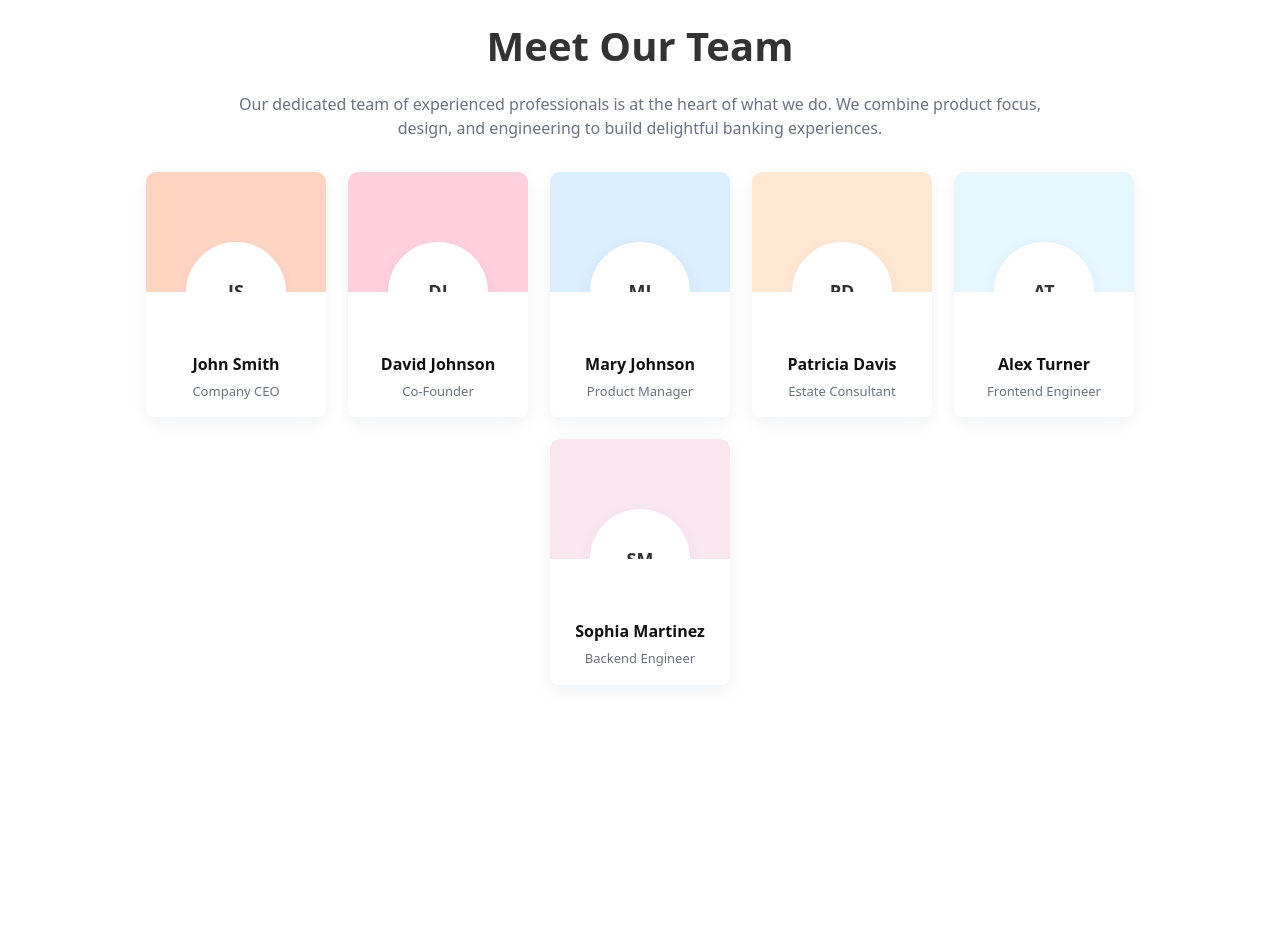
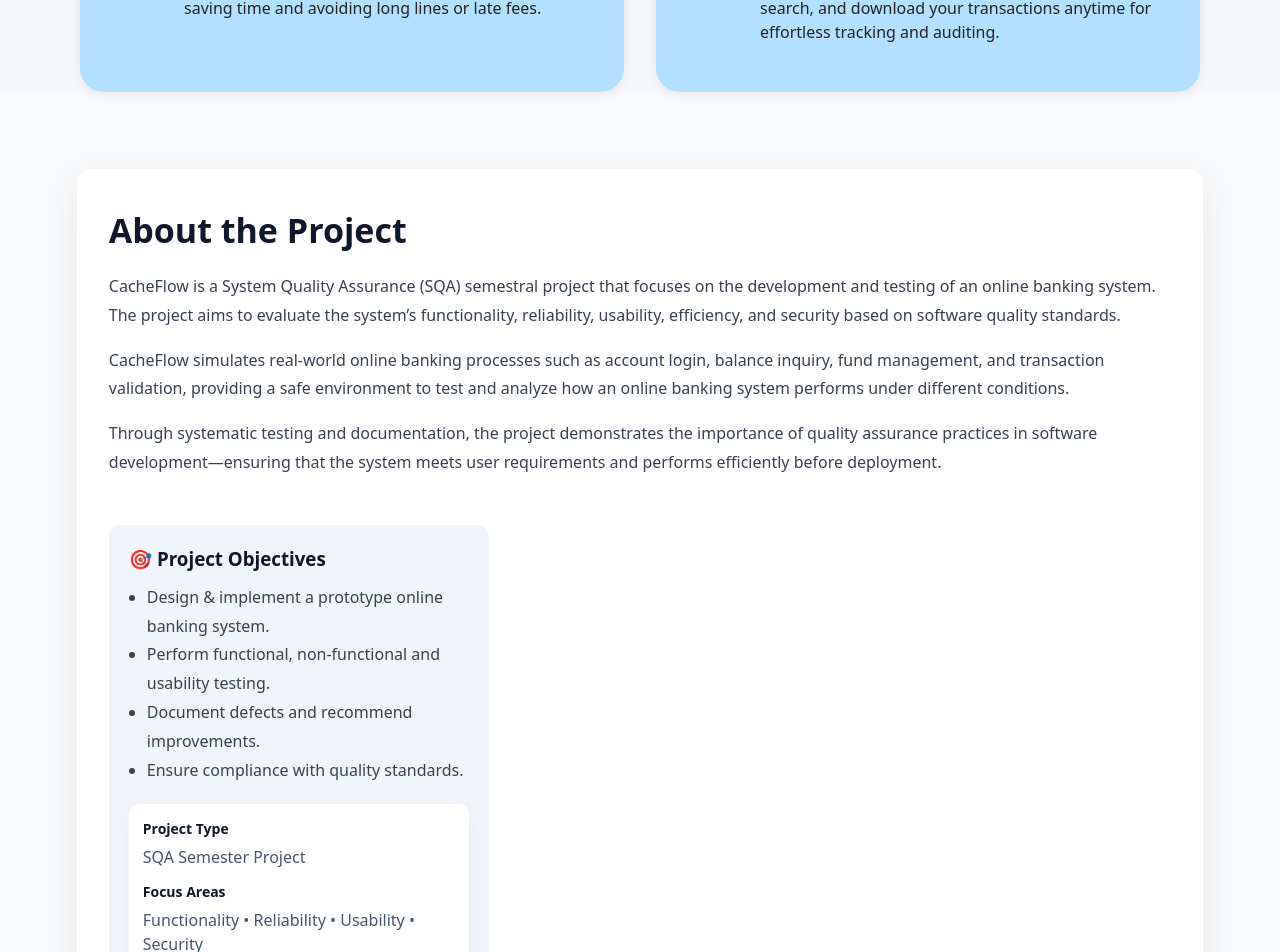
Before and after one commit to pransin00/CacheFlow, a React (Vite) app: page / in a window 1280 px wide. Shown: the part 1841-2793 px from the top of the page. Before the commit the page ends 2603 px from the top, so only its background shows below. Built offline with nearby package versions, Linux system fonts and the light colour scheme.

Commit message:
Landing Page UI Edit

```diff
--- a/src/LandingPage.jsx
+++ b/src/LandingPage.jsx
@@ -24,6 +24,7 @@ const LandingPage = () => {
           </div>
           <div style={{ display: "flex", gap: 32, alignItems: "center" }}>
             <a href="#about" style={{ color: "#222", textDecoration: "none", fontWeight: 500, fontSize: 18 }}>About</a>
+            <a href="#services" style={{ color: "#222", textDecoration: "none", fontWeight: 500, fontSize: 18 }}>Services</a>
             <a href="#contact" style={{ color: "#222", textDecoration: "none", fontWeight: 500, fontSize: 18 }}>Contact Us</a>
             <button
               style={{
@@ -90,43 +91,180 @@ const LandingPage = () => {
           <img src={cardImg} alt="Card" style={{ width: "48%", minWidth: 260, height: "auto" }} />
         </div>
       </section>
+
+      {/* diagonal/gradient divider between hero and features */}
+      <div style={{ width: '100%', overflow: 'hidden', lineHeight: 0 }} aria-hidden>
+        <svg viewBox="0 0 1440 180" preserveAspectRatio="none" style={{ display: 'block', width: '100%', height: 180 }}>
+          <defs>
+            <linearGradient id="heroToFeatures" x1="0%" x2="100%" y1="0%" y2="0%">
+              <stop offset="0%" stopColor="#dde6f7" />
+              <stop offset="100%" stopColor="#ffffff" />
+            </linearGradient>
+          </defs>
+          <path d="M0,0 L1440,0 L1440,120 C960,60 480,180 0,120 Z" fill="url(#heroToFeatures)" />
+        </svg>
+      </div>
+
+      <section id="services" style={{ scrollMarginTop: 0 }}>
         <ServicesSection />
+      </section>
 
-      <section id="about" style={{ padding: '6% 4%', background: '#fff' }}>
-        <div style={{ maxWidth: 1100, margin: '0 auto', textAlign: 'center' }}>
-          <h2 style={{ color: '#333', fontSize: 40, marginBottom: 8, fontWeight: 700 }}>Meet Our Team</h2>
-          <p style={{ color: '#6b7280', marginBottom: 32, maxWidth: 820, marginLeft: 'auto', marginRight: 'auto' }}>Our dedicated team of experienced professionals is at the heart of what we do. We combine product focus, design, and engineering to build delightful banking experiences.</p>
+  <section id="about" style={{ padding: '6% 6%', background: '#f8fafc', minHeight: '70vh', display: 'flex', alignItems: 'center' , scrollMarginTop: 0 }}>
+        <div style={{ maxWidth: 1500, margin: '0 auto', width: '100%' }}>
+          <div style={{ background: '#ffffff', borderRadius: 14, boxShadow: '0 12px 40px rgba(2,6,23,0.08)', padding: 32, display: 'flex', gap: 32, alignItems: 'flex-start', flexWrap: 'wrap' }}>
+            <div style={{ flex: '1 1 680px', minWidth: 320 }}>
+              <h2 style={{ color: '#0f172a', fontSize: 34, margin: '4px 0 16px', fontWeight: 900 }}>About the Project</h2>
+              <div style={{ color: '#374151', lineHeight: 1.8, fontSize: 16 }}>
+                <p style={{ marginTop: 0 }}>
+                  CacheFlow is a System Quality Assurance (SQA) semestral project that focuses on the development and testing of an online banking system. The project aims to evaluate the system’s functionality, reliability, usability, efficiency, and security based on software quality standards.
+                </p>
 
-          <div style={{ display: 'flex', gap: 22, justifyContent: 'center', flexWrap: 'wrap' }}>
-            {[
+                <p>
+                  CacheFlow simulates real-world online banking processes such as account login, balance inquiry, fund management, and transaction validation, providing a safe environment to test and analyze how an online banking system performs under different conditions.
+                </p>
+
+                <p>
+                  Through systematic testing and documentation, the project demonstrates the importance of quality assurance practices in software development—ensuring that the system meets user requirements and performs efficiently before deployment.
+                </p>
+              </div>
+            </div>
+
+            <aside style={{ width: 380, minWidth: 260, background: '#f1f5f9', borderRadius: 12, padding: 20, boxSizing: 'border-box' }}>
+              <h3 style={{ marginTop: 0, marginBottom: 10, color: '#0f172a' }}>🎯 Project Objectives</h3>
+              <ul style={{ margin: 0, paddingLeft: 18, color: '#374151', lineHeight: 1.8 }}>
+                <li>Design & implement a prototype online banking system.</li>
+                <li>Perform functional, non-functional and usability testing.</li>
+                <li>Document defects and recommend improvements.</li>
+                <li>Ensure compliance with quality standards.</li>
+              </ul>
+
+              <div style={{ marginTop: 20, padding: 14, background: '#fff', borderRadius: 10, boxShadow: '0 8px 24px rgba(2,6,23,0.04)' }}>
+                <div style={{ fontSize: 14, color: '#0f172a', fontWeight: 800 }}>Project Type</div>
+                <div style={{ color: '#475569', marginTop: 6 }}>SQA Semester Project</div>
+
+                <div style={{ marginTop: 12, fontSize: 14, fontWeight: 800, color: '#0f172a' }}>Focus Areas</div>
+                <div style={{ color: '#475569', marginTop: 6 }}>Functionality • Reliability • Usability • Security</div>
+              </div>
+            </aside>
+          </div>
+        </div>
+      </section>
+
+      <section id="contact" style={{ height: '100vh', background: '#fff', display: 'flex', alignItems: 'center', justifyContent: 'center' }}>
+        <div style={{ width: '100%', height: '100%', position: 'relative', overflow: 'hidden' }}>
+          <div style={{ position: 'absolute', top: 12, left: 0, right: 0, textAlign: 'center' }}>
+            <h2 style={{ color: '#333', fontSize: 32, marginBottom: 8, fontWeight: 700 }}>Contact Us</h2>
+            <p style={{ color: '#6b7280', marginBottom: 0, maxWidth: 900, marginLeft: 'auto', marginRight: 'auto' }}>Get in touch or meet the team below.</p>
+          </div>
+
+          {/* Slideshow container moved to Contact section */}
+          <TeamSlideshow />
+        </div>
+      </section>
+    </div>
+  );
+};
+
+const TeamSlideshow = () => {
+  const team = [
     { name: 'John Smith', role: 'Company CEO', color: '#ffd5c2' },
     { name: 'David Johnson', role: 'Co-Founder', color: '#ffd0dd' },
     { name: 'Mary Johnson', role: 'Product Manager', color: '#dbeeff' },
     { name: 'Patricia Davis', role: 'Estate Consultant', color: '#ffe7d1' },
     { name: 'Alex Turner', role: 'Frontend Engineer', color: '#e6f7ff' },
     { name: 'Sophia Martinez', role: 'Backend Engineer', color: '#fbe7f0' }
-            ].map((m) => (
-              <div key={m.name} style={{ width: 180, background: '#fff', borderRadius: 8, boxShadow: '0 6px 18px rgba(13,38,76,0.06)', overflow: 'visible' }}>
-                <div style={{ height: 120, background: m.color, borderTopLeftRadius: 10, borderTopRightRadius: 10, position: 'relative', overflow: 'hidden', display: 'flex', alignItems: 'flex-end', justifyContent: 'center' }}>
-                  {/* curved bottom effect */}
-                  <div style={{ position: 'absolute', left: 0, right: 0, bottom: -34, height: 68, background: m.color, borderBottomLeftRadius: 100, borderBottomRightRadius: 100 }} />
-                  {/* avatar circle overlapping */}
-                  <div style={{ position: 'relative', zIndex: 2, width: 100, height: 100, borderRadius: 100, background: '#fff', display: 'flex', alignItems: 'center', justifyContent: 'center', marginBottom: -50, boxShadow: '0 6px 18px rgba(10,60,255,0.06)' }}>
-                    <div style={{ width: 90, height: 90, borderRadius: 90, background: '#fff', display: 'flex', alignItems: 'center', justifyContent: 'center', fontSize: 18, fontWeight: 700, color: '#333' }}>
-                      {m.name.split(' ').map(n => n[0]).slice(0,2).join('')}
-                    </div>
+  ];
+
+  const CARD_WIDTH = 360; // px
+  const GAP = 28; // px
+  const visibleCount = 3;
+
+  // build clone buffer for seamless loop
+  const slides = [...team.slice(-visibleCount), ...team, ...team.slice(0, visibleCount)];
+  const total = slides.length;
+
+  const [cur, setCur] = React.useState(visibleCount); // start at first real slide
+  const [isTransitioning, setIsTransitioning] = React.useState(true);
+  const trackRef = React.useRef(null);
+
+  // autoplay
+  React.useEffect(() => {
+    const iv = setInterval(() => setCur(c => c + 1), 4000);
+    return () => clearInterval(iv);
+  }, []);
+
+  // handle transition end for seamless jump
+  React.useEffect(() => {
+    const node = trackRef.current;
+    if (!node) return;
+    const onEnd = () => {
+      // if we've moved past the real slides at end, jump back without transition
+      if (cur >= team.length + visibleCount) {
+        setIsTransitioning(false);
+        setCur(visibleCount);
+      }
+      // if we've moved before real slides at start, jump to end window
+      if (cur < visibleCount) {
+        setIsTransitioning(false);
+        setCur(team.length + (cur % team.length));
+      }
+    };
+    node.addEventListener('transitionend', onEnd);
+    return () => node.removeEventListener('transitionend', onEnd);
+  }, [cur, team.length]);
+
+  // re-enable transition after a non-transition move
+  React.useEffect(() => {
+    if (!isTransitioning) {
+      // next tick re-enable
+      const t = setTimeout(() => setIsTransitioning(true), 20);
+      return () => clearTimeout(t);
+    }
+  }, [isTransitioning]);
+
+  const prev = () => setCur(c => c - 1);
+  const next = () => setCur(c => c + 1);
+
+  const setIndex = (i) => {
+    // set to corresponding real index offset by visibleCount
+    setCur(i + visibleCount);
+  };
+
+  const trackWidth = slides.length * (CARD_WIDTH + GAP);
+  const offset = cur * (CARD_WIDTH + GAP);
+
+  return (
+    <div style={{ height: '100%', display: 'flex', alignItems: 'center', justifyContent: 'center' }}>
+      <button onClick={prev} aria-label="Previous" style={{ position: 'absolute', left: 12, top: '50%', transform: 'translateY(-50%)', zIndex: 5, background: 'rgba(0,0,0,0.05)', border: 'none', width: 44, height: 44, borderRadius: 44, cursor: 'pointer' }}>❮</button>
+
+      <div style={{ width: (CARD_WIDTH * visibleCount) + (GAP * (visibleCount - 1)), overflow: 'hidden' }}>
+        <div ref={trackRef} style={{ display: 'flex', gap: GAP, transform: `translateX(-${offset}px)`, transition: isTransitioning ? 'transform 600ms ease' : 'none', width: trackWidth }}>
+          {slides.map((m, idx) => (
+            <div key={`${m.name}-${idx}`} style={{ width: CARD_WIDTH, flex: '0 0 auto', background: '#fff', borderRadius: 12, boxShadow: '0 10px 30px rgba(13,38,76,0.06)', overflow: 'visible' }}>
+              <div style={{ height: 260, background: m.color, borderTopLeftRadius: 12, borderTopRightRadius: 12, position: 'relative', overflow: 'visible', display: 'flex', alignItems: 'flex-end', justifyContent: 'center' }}>
+                <div style={{ position: 'absolute', left: 0, right: 0, bottom: -60, height: 120, background: m.color, borderBottomLeftRadius: 200, borderBottomRightRadius: 200 }} />
+                <div style={{ position: 'relative', zIndex: 2, width: 140, height: 140, borderRadius: 140, background: '#fff', display: 'flex', alignItems: 'center', justifyContent: 'center', marginBottom: -70, marginTop: 16, boxShadow: '0 10px 30px rgba(10,60,255,0.08)' }}>
+                  <div style={{ width: 128, height: 128, borderRadius: 128, background: '#fff', display: 'flex', alignItems: 'center', justifyContent: 'center', fontSize: 26, fontWeight: 800, color: '#333' }}>{m.name.split(' ').map(n => n[0]).slice(0, 2).join('')}</div>
                 </div>
               </div>
 
-                <div style={{ padding: '60px 12px 16px', textAlign: 'center' }}>
-                  <div style={{ fontWeight: 700, color: '#111' }}>{m.name}</div>
-                  <div style={{ color: '#6b7280', marginTop: 6, fontSize: 13 }}>{m.role}</div>
+              <div style={{ padding: '92px 18px 24px', textAlign: 'center' }}>
+                <div style={{ fontWeight: 800, color: '#111', fontSize: 18 }}>{m.name}</div>
+                <div style={{ color: '#6b7280', marginTop: 8 }}>{m.role}</div>
               </div>
             </div>
           ))}
         </div>
       </div>
-      </section>
+
+      <button onClick={next} aria-label="Next" style={{ position: 'absolute', right: 12, top: '50%', transform: 'translateY(-50%)', zIndex: 5, background: 'rgba(0,0,0,0.05)', border: 'none', width: 44, height: 44, borderRadius: 44, cursor: 'pointer' }}>❯</button>
+
+      <div style={{ position: 'absolute', bottom: 34, left: 0, right: 0, display: 'flex', justifyContent: 'center', gap: 8 }}>
+        {team.map((_, i) => {
+          const active = ((cur - visibleCount) % team.length + team.length) % team.length === i;
+          return <div key={i} onClick={() => setIndex(i)} style={{ width: 10, height: 10, borderRadius: 10, background: active ? '#0a3cff' : '#e5e7eb', cursor: 'pointer' }} />
+        })}
+      </div>
     </div>
   );
 };
--- a/src/ServicesSection.jsx
+++ b/src/ServicesSection.jsx
@@ -81,3 +81,6 @@ const ServicesSection = () => (
 );
 
 export default ServicesSection;
+
+// export the raw services array for reuse in other components
+export { services };
```
Lines whose indentation alone changed are shown as unchanged.
